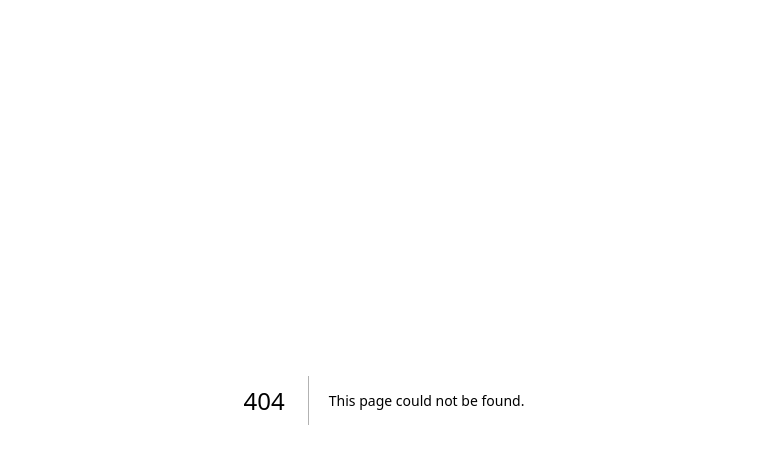
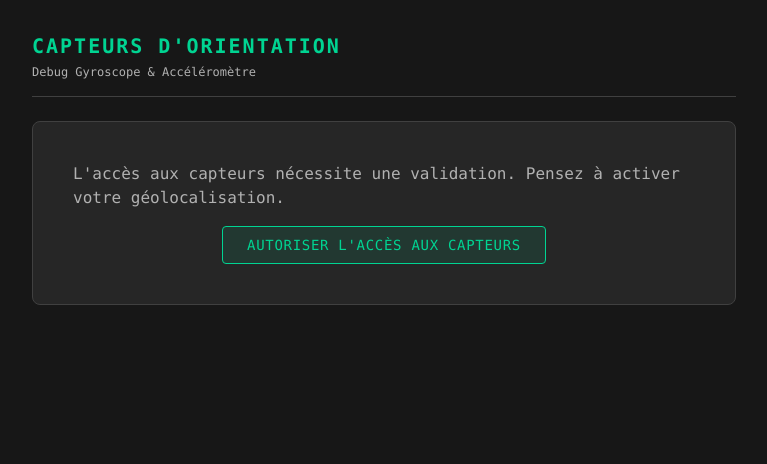
Before and after one commit to Sekaivi/MissionADA42, a Next.js app: page /alpha/geolocation-debug in a window 1280 px wide. Before the commit this address had no page. Shown: the top 464 px of the page, without its empty margins (256-1023 px from the left). Built offline with nearby package versions, Linux system fonts and the light colour scheme; no server answers.

Commit message:
[feat](geolocation) add geolocation debug

```diff
--- /dev/null
+++ b/src/app/alpha/geolocation-debug/page.tsx
@@ -0,0 +1,73 @@
+// utilisation du gps vers les coordonées GPS de la salle 115
+
+'use client';
+
+import { useEffect } from 'react';
+
+import { AlphaButton } from '@/components/alpha/AlphaButton';
+import { AlphaCard } from '@/components/alpha/AlphaCard';
+import { AlphaError } from '@/components/alpha/AlphaError';
+import { AlphaGrid } from '@/components/alpha/AlphaGrid';
+import { AlphaHeader } from '@/components/alpha/AlphaHeader';
+import { AlphaInfoRow } from '@/components/alpha/AlphaInfoRow';
+import { useGeolocation } from '@/hooks/useGeolocation';
+
+export default function AlphaGeolocationDebug() {
+    const { data, error, permissionGranted, requestPermission } = useGeolocation();
+
+    useEffect(() => {
+        requestPermission();
+    });
+
+    return (
+        <>
+            <AlphaHeader
+                title="Capteurs d'Orientation"
+                subtitle="Debug Gyroscope & Accéléromètre"
+            />
+
+            {/* cas iOS demande la permission */}
+            {!permissionGranted && !error && (
+                <div className="border-border bg-surface flex flex-col items-center justify-center rounded-lg border p-10">
+                    <p className="text-muted mb-4">
+                        L'accès aux capteurs nécessite une validation. Pensez à activer votre
+                        géolocalisation.
+                    </p>
+                    <AlphaButton onClick={requestPermission}>
+                        Autoriser l'accès aux capteurs
+                    </AlphaButton>
+                </div>
+            )}
+
+            <AlphaError message={error} />
+
+            {permissionGranted && (
+                <AlphaGrid>
+                    {/* col 1 : data */}
+                    <div className="space-y-6">
+                        <AlphaCard title="Données Brutes (GPS)">
+                            <div className="flex flex-col gap-2">
+                                <AlphaInfoRow
+                                    label="Longitude"
+                                    value={`${data.longitude || 0}`}
+                                />
+                                <AlphaInfoRow
+                                    label="Latitude"
+                                    value={`${data.latitude || 0}`}
+                                />
+                                <AlphaInfoRow
+                                    label="Altitude"
+                                    value={`${data.altitude || 0}`}
+                                />
+                                <AlphaInfoRow
+                                    label="Accuracy"
+                                    value={`${data.accuracy || 0}`}
+                                />
+                            </div>
+                        </AlphaCard>
+                    </div>
+                </AlphaGrid>
+            )}
+        </>
+    );
+}
--- a/src/app/alpha/page.tsx
+++ b/src/app/alpha/page.tsx
@@ -22,6 +22,7 @@ import {
     SwatchIcon,
     UserGroupIcon,
     VideoCameraIcon,
+    MapPinIcon,
 } from '@heroicons/react/24/outline';
 
 import { AlphaCard } from '@/components/alpha/AlphaCard';
@@ -79,6 +80,12 @@ const ALPHA_MODULES: ModuleGroup[] = [
                 title: 'Calibrage gyroscopique',
                 subtitle: 'Valide, construit sur des composants et hooks réutilisables',
                 icon: CubeTransparentIcon,
+            },
+            {
+                href: '/alpha/geolocation-debug',
+                title: 'Informations GPS',
+                subtitle: 'Données GPS précises en temps réel',
+                icon: MapPinIcon,
             },
             {
                 href: '/alpha/sensors/orientation-puzzle-page',
```
Also changed, not shown: src/hooks/useGeolocation.ts (+9 -13 lines).
